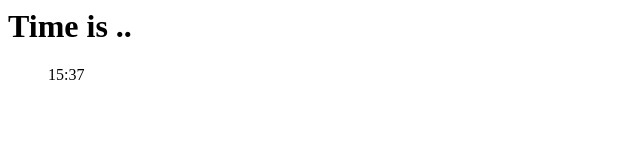
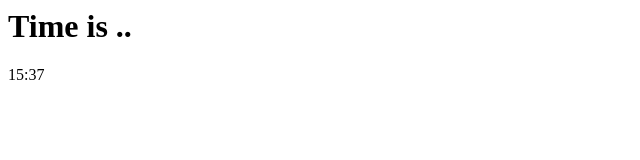
Before and after one commit to ohuton55/SiteCreationTest, a plain HTML site: page index.html in a window 1280 px wide. Shown: the full height of the page, 0-640 px from the left. Drawn offline with Linux system fonts and the light colour scheme.

Commit message:
cng position

```diff
--- a/index.html
+++ b/index.html
@@ -5,8 +5,7 @@
 	</head>
 	<body>
 		<h1>Time is ..</h1>
-		<dir id="tokei"><<h1>Time is ..</h1>
-/div>
+		<div id="tokei"><<h1>Time is ..</h1></div>
 		<script src="time.js"></script>
 	</body>
 </html>
```
